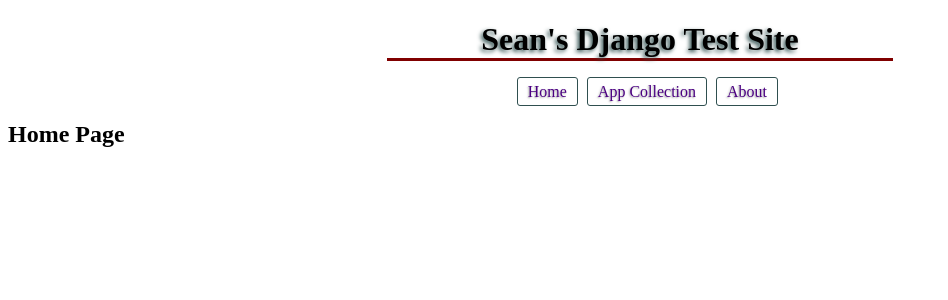
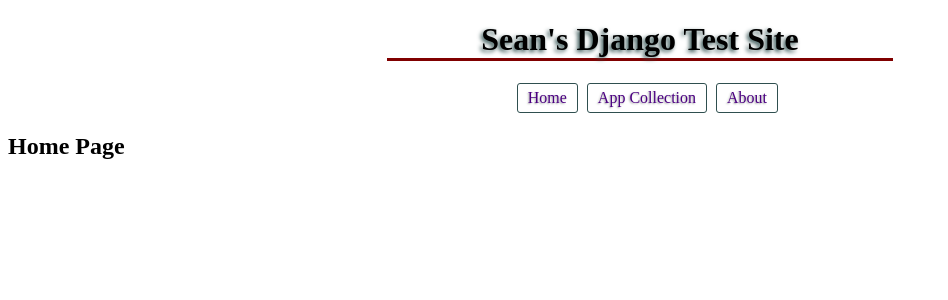
Before and after one commit to seanmclaren/WebAppOne, a Django app: page / in a window 1280 px wide. Shown: the top 300 px of the page, without its empty margins (0-948 px from the left). Run offline with Django 3.2, Linux system fonts and the light colour scheme.

Commit message:
CSS changes

```diff
--- a/SubAppOne/static/CSS/base.css
+++ b/SubAppOne/static/CSS/base.css
@@ -17,7 +17,7 @@
 }
 
 .menu_item {
-    display: inline;
+    display: inline-block;
     margin: 0 5px 0 0;
     padding: 5px 10px 5px 10px;
     border: 1px solid darkslategrey;
```
